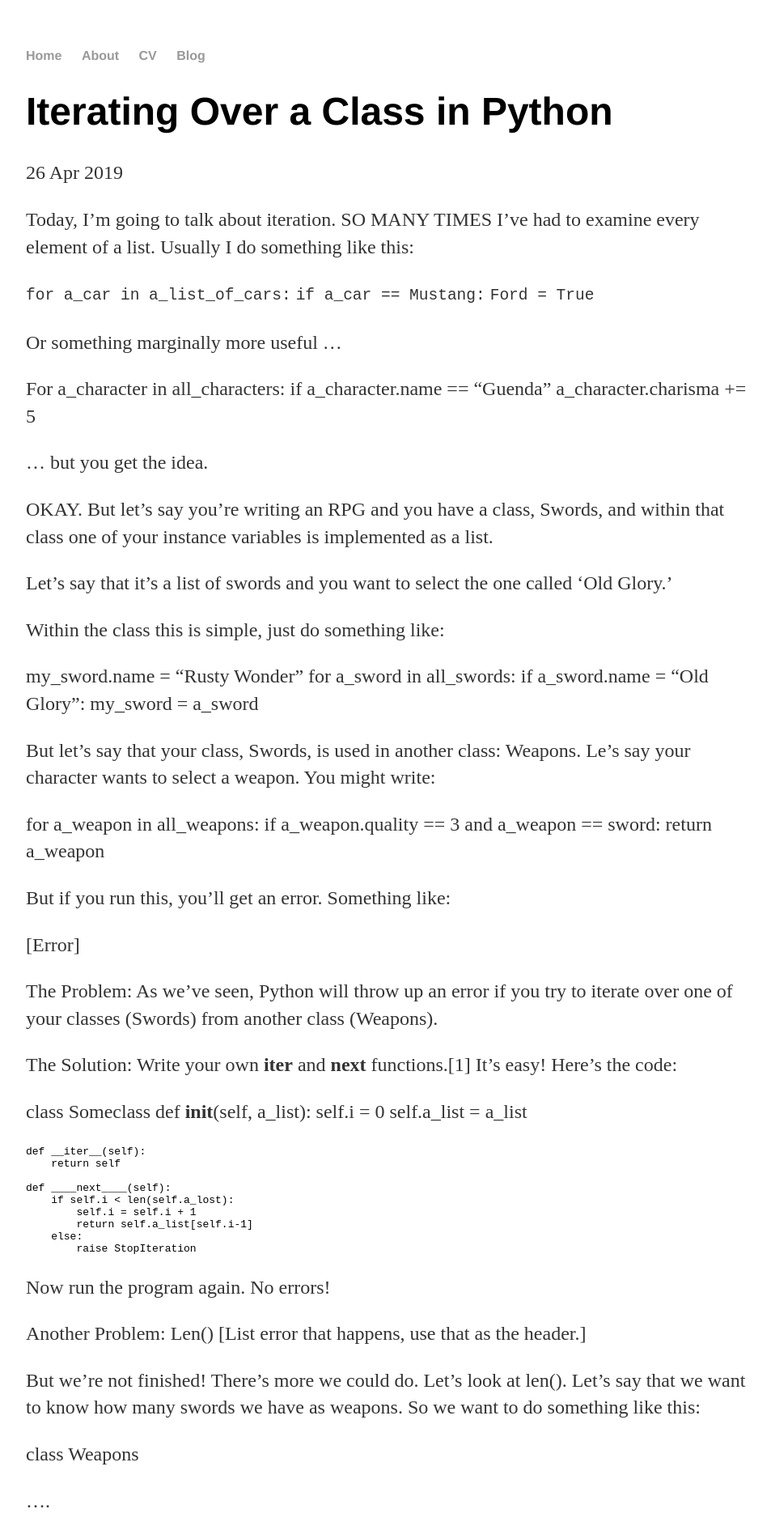
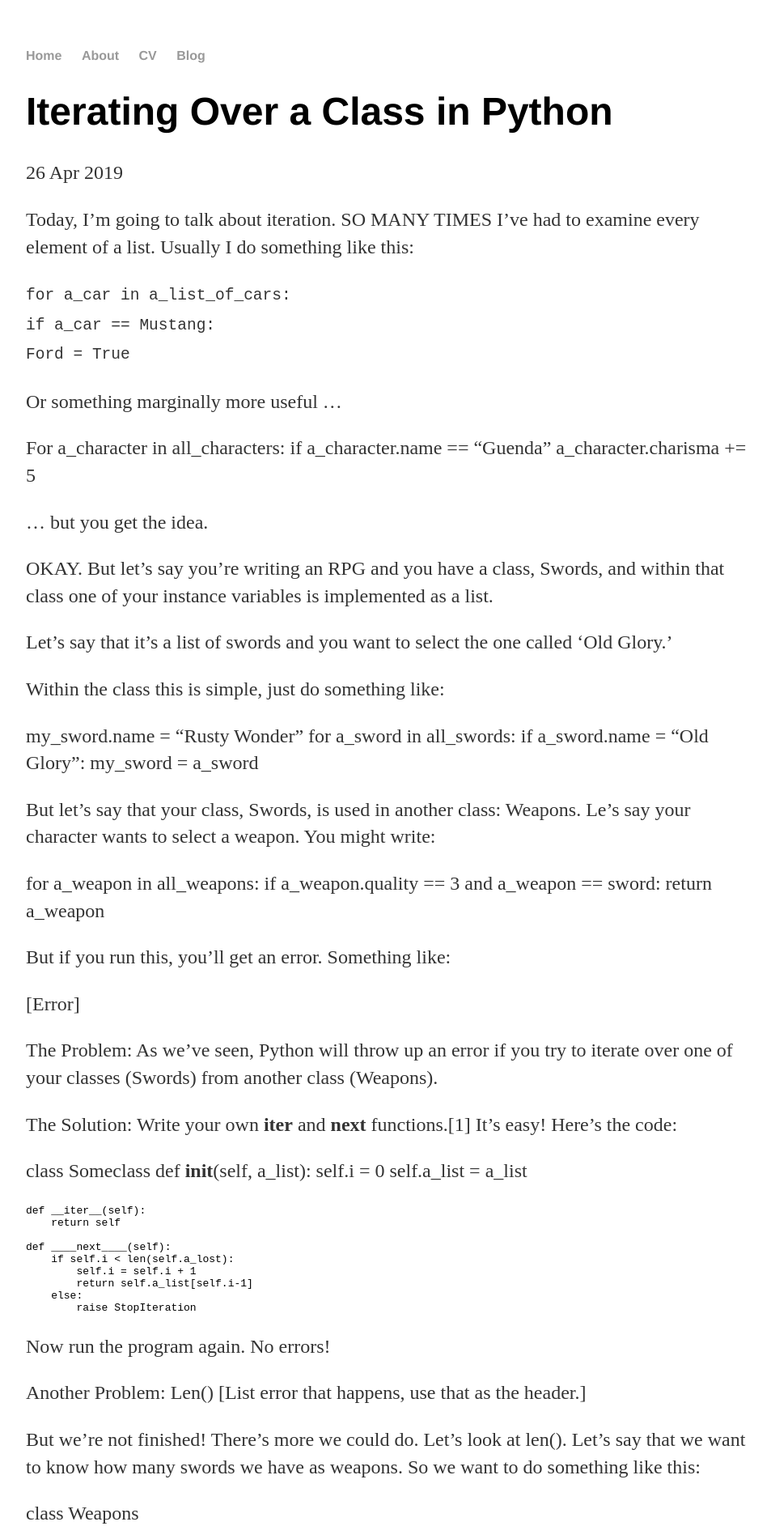
Before and after one commit to poly451/poly451.github.io, a Jekyll site: the page built from _posts/2019-04-26-iterating-over-a-class-in-python.md, in a window 1280 px wide. Shown: the top 1901 px of the page at 81% size, without its empty margins (160-1113 px from the left). Built offline with Jekyll 4.4.1, drawn with Linux system fonts in a browser that asks for light colours.

```diff
--- a/_posts/2019-04-26-iterating-over-a-class-in-python.md
+++ b/_posts/2019-04-26-iterating-over-a-class-in-python.md
@@ -7,9 +7,9 @@ date: 2019-04-26
 Today, I'm going to talk about iteration.
 SO MANY TIMES I've had to examine every element of a list. Usually I do something like this:
 
-<code>for a_car in a_list_of_cars:</code>
-<code>if a_car == Mustang:</code>
-<code>Ford = True</code>
+<code>for a_car in a_list_of_cars:<br>
+if a_car == Mustang:<br>
+Ford = True</code>
 
 Or something marginally more useful ...
 
```
